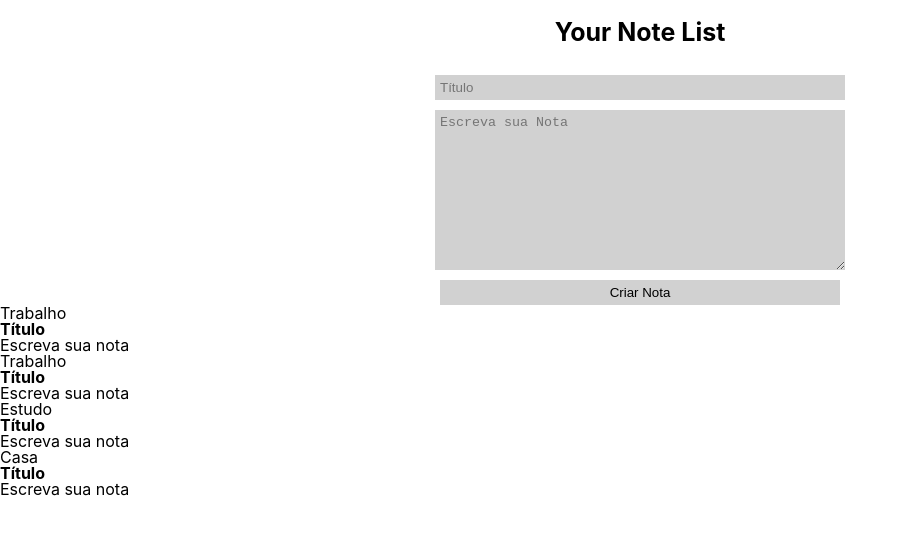
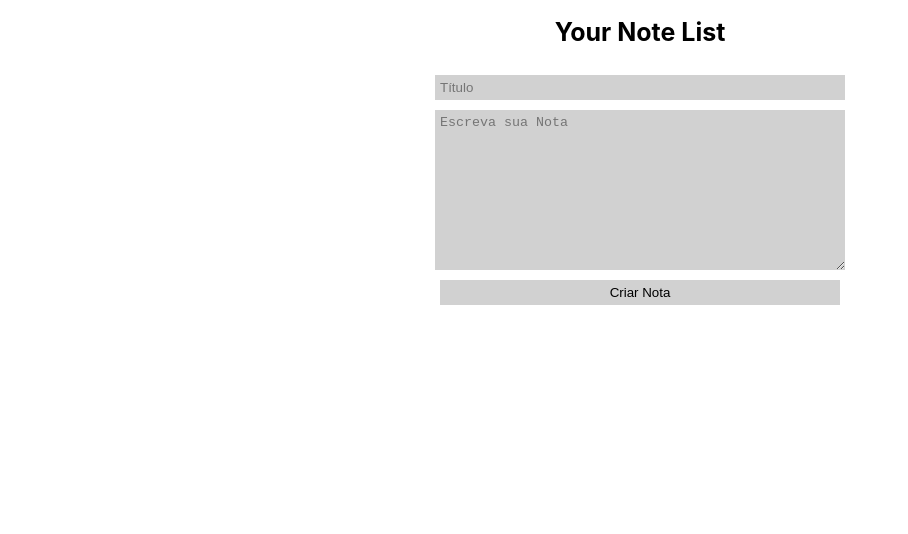
Before and after one commit to GabrielBarrosAffonso/AluraNotes, a React (Create React App) app: page / in a window 1280 px wide. Shown: the top 534 px of the page, without its empty margins (0-908 px from the left). Built offline with nearby package versions, Linux system fonts and the light colour scheme.

Commit message:
Props examples added, createNoteFunction added

```diff
--- a/src/App.js
+++ b/src/App.js
@@ -4,12 +4,27 @@ import NotesForm from './components/NotesForm';
 import NotesList from './components/NotesList';
 
 class App extends Component {
+
+  constructor(){
+    super();
+    this.notes = [];
+  }
+
+  createNote(title, text){
+    const newNote = {
+      title,
+      text
+    }
+    this.notes.push(newNote)
+    console.log(this.notes.length)
+  }
+
   render(){
     return (
       <div className="App">
         <h1 className="notes-main-title">Your Note List</h1>
-        <NotesForm />
-        <NotesList />
+        <NotesForm createNote={this.createNote.bind(this)} />
+        <NotesList notes={this.notes}/>
       </div>
     );
   }
--- a/src/components/NotesForm/NotesForm.jsx
+++ b/src/components/NotesForm/NotesForm.jsx
@@ -3,21 +3,33 @@ import "./style.css"
 
 class NotesForm extends Component{
 
-    constructor(){
-        super();
+    constructor(props){
+        super(props);
         this.titulo="";
+        this.text=""
     };
 
     handleChangeTitle(event){
+        event.stopPropagation();
         this.titulo = event.target.value
-        console.log(this.titulo)
+    }
+
+    handleChangeText(event){
+        event.stopPropagation();
+        this.text = event.target.value
+    }
+
+    createNote(event){
+        event.preventDefault();
+        event.stopPropagation();
+        this.props.createNote(this.title, this.text)
     }
 
     render(){
         return(
-            <form className="notes-form">
+            <form className="notes-form" onSubmit={this.createNote.bind(this)}>
                 <input className="notes-input" type="text" placeholder="Título" onChange={this.handleChangeTitle.bind(this)}/>
-                <textarea className="notes-textarea" placeholder="Escreva sua Nota" name="" id="" cols="30" rows="10"></textarea>
+                <textarea className="notes-textarea" placeholder="Escreva sua Nota" name="" id="" cols="30" rows="10" onChange={this.handleChangeText.bind(this)}></textarea>
                 <button className="notes-form-button">Criar Nota</button>
             </form>
         )
--- a/src/components/NotesList/NotesList.jsx
+++ b/src/components/NotesList/NotesList.jsx
@@ -7,7 +7,7 @@ class NotesList extends Component{
         return(
             <ul className="note-list">
                 {
-                    Array.of("Trabalho", "Trabalho", "Estudo", "Casa").map((categoria, index) => {
+                    this.props.notes.map((categoria, index) => {
                         return(
                             <li className="note-list-item" key={index}>
                                 <div>{categoria}</div>
```
